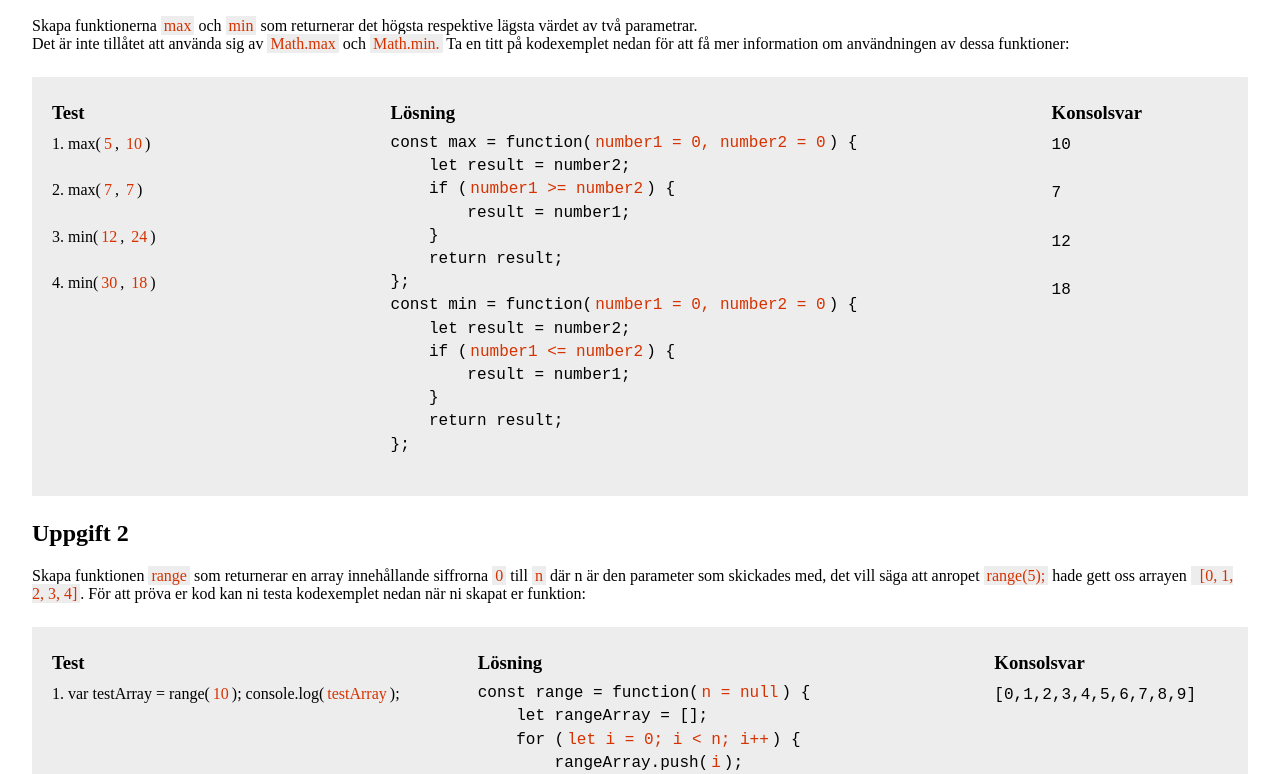
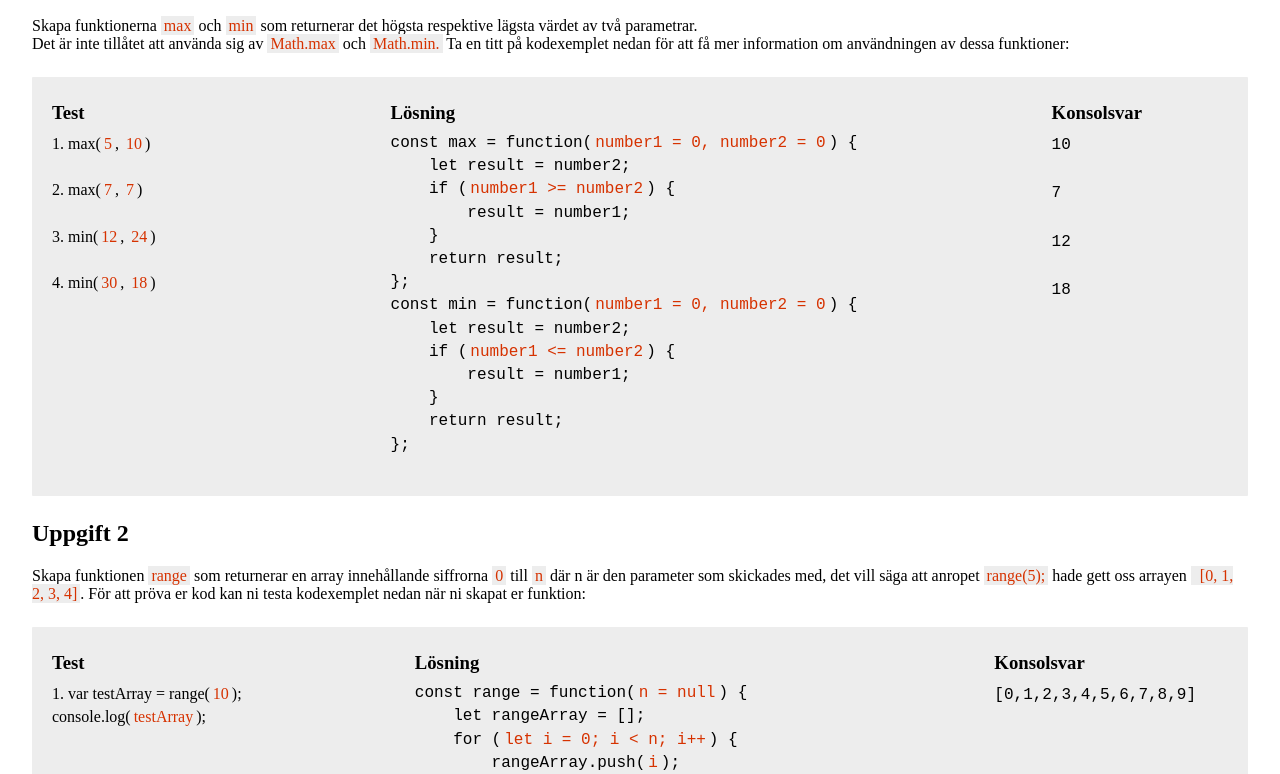
Before and after one commit to daggelito02/mau-webutv2, a plain HTML site: page ap1836/inl2-visuell/index.html in a window 1280 px wide. Shown: the part 178-952 px from the top of the page. Drawn offline with Linux system fonts and the light colour scheme.

Commit message:
html fix inl2

```diff
--- a/ap1836/inl2-visuell/index.html
+++ b/ap1836/inl2-visuell/index.html
@@ -186,9 +186,11 @@ const min = function(<span class="highlighted">number1 = 0, number2 = 0</span>)
             <ul class="row">
                 <li class="col1">
                     <h3>Test</h3>
-                    <div>1.
-                        var testArray = range(<span class="highlighted">10</span>);
-                        console.log(<span class="highlighted">testArray</span>);
+                    <div>
+                        <div>
+                          1. var testArray = range(<span class="highlighted">10</span>);
+                        </div>
+                        <div>console.log(<span class="highlighted">testArray</span>);</div>
                     </div>
                 </li>
                 <li class="col2">
```
Also changed, not shown: 1 other file.
